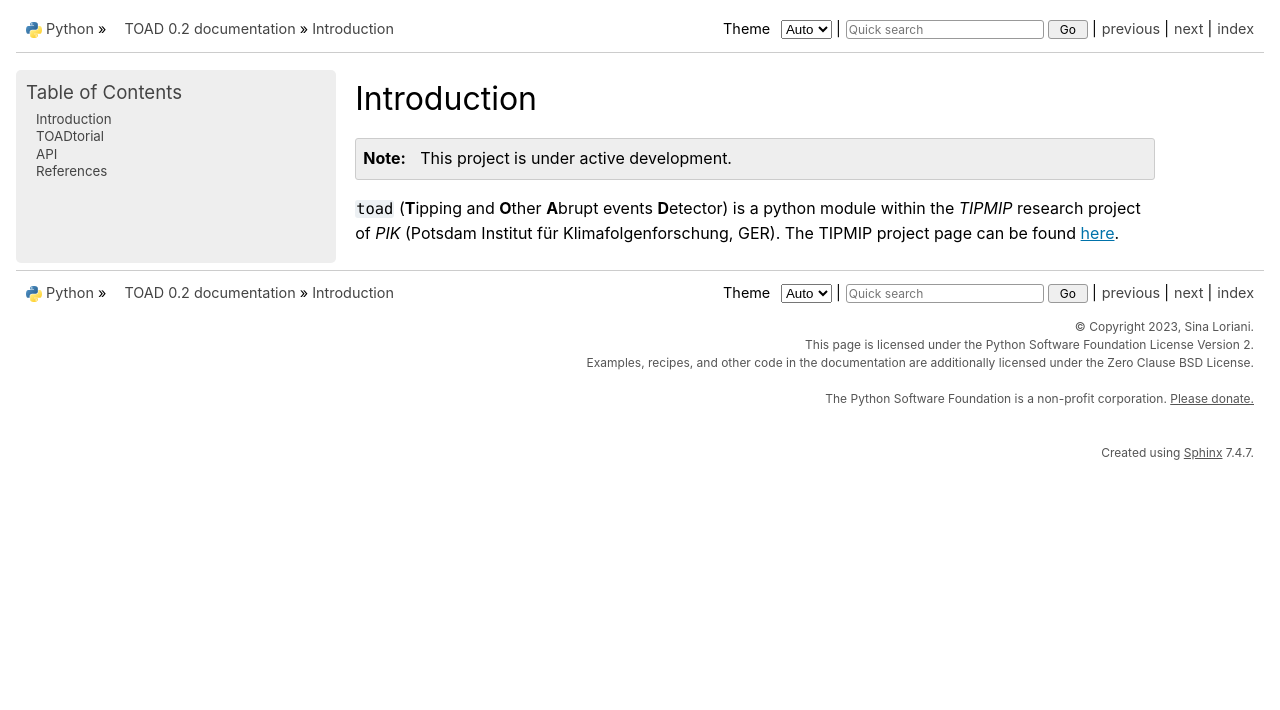
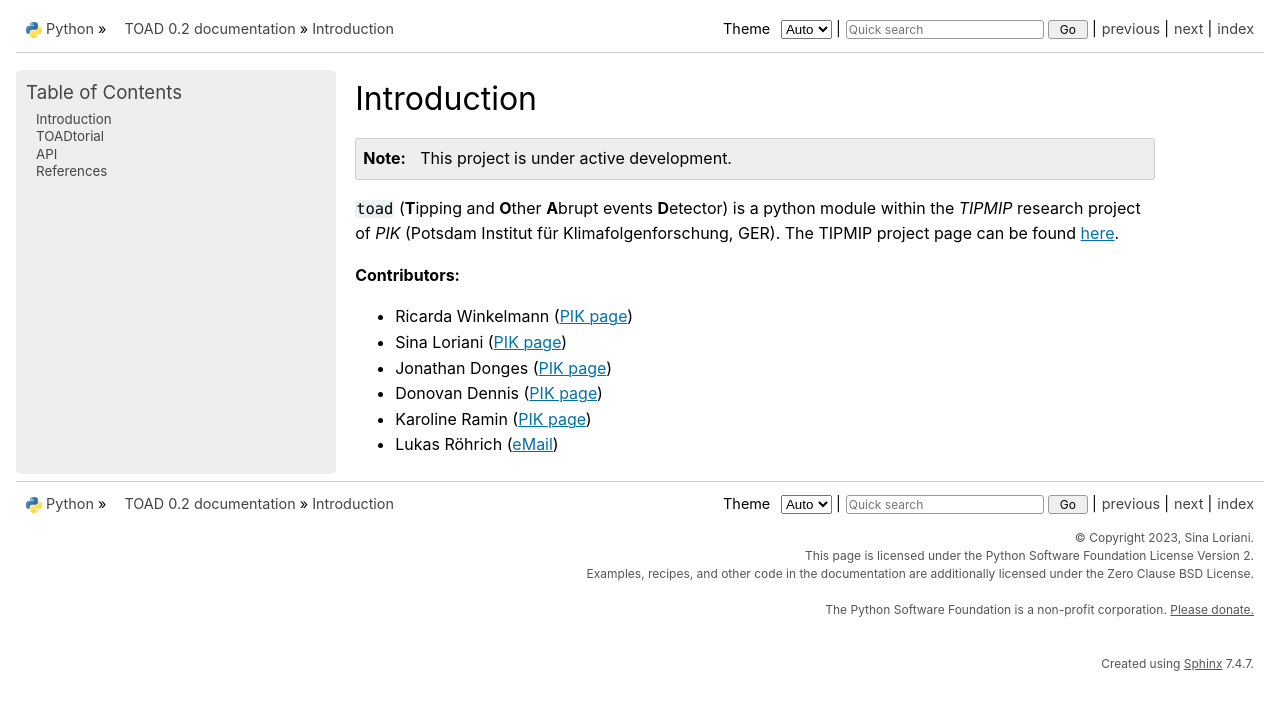
Before and after one commit to tipmip-methods/toad, a Sphinx documentation site: the page built from doc/source/index.rst, in a window 1280 px wide. Shown: the top 710 px of the page. Built offline with Sphinx 7.4.7, drawn with Linux system fonts in a browser that asks for light colours.

Commit message:
contribution list added

```diff
--- a/doc/source/index.rst
+++ b/doc/source/index.rst
@@ -1,7 +1,5 @@
 .. TOAD documentation master file, created by
-   sphinx-quickstart on Mon Dec  4 18:05:02 2023.
-   You can adapt this file completely to your liking, but it should at least
-   contain the root `toctree` directive.
+   Lukas Röhrich, November 2023
 
 Introduction
 ============
@@ -14,3 +12,13 @@
 ``toad`` (**T**\ ipping and **O**\ ther **A**\ brupt events **D**\ etector) is a python module within the *TIPMIP* research
 project of *PIK* (Potsdam Institut für Klimafolgenforschung, GER). The TIPMIP project page
 can be found `here <https://tipmip.pik-potsdam.de>`_.
+
+
+**Contributors:**
+
+- Ricarda Winkelmann    (`PIK page <https://www.pik-potsdam.de/members/ricardaw>`_)
+- Sina Loriani          (`PIK page <https://www.pik-potsdam.de/members/sinal>`_)
+- Jonathan Donges       (`PIK page <https://www.pik-potsdam.de/members/donges>`_)
+- Donovan Dennis        (`PIK page <https://www.pik-potsdam.de/members/dennis>`_)
+- Karoline Ramin        (`PIK page <https://www.pik-potsdam.de/members/karoline/homepage>`_)
+- Lukas Röhrich         (`eMail <mailto:lukasro@pik-potsdam.de>`_)
```
